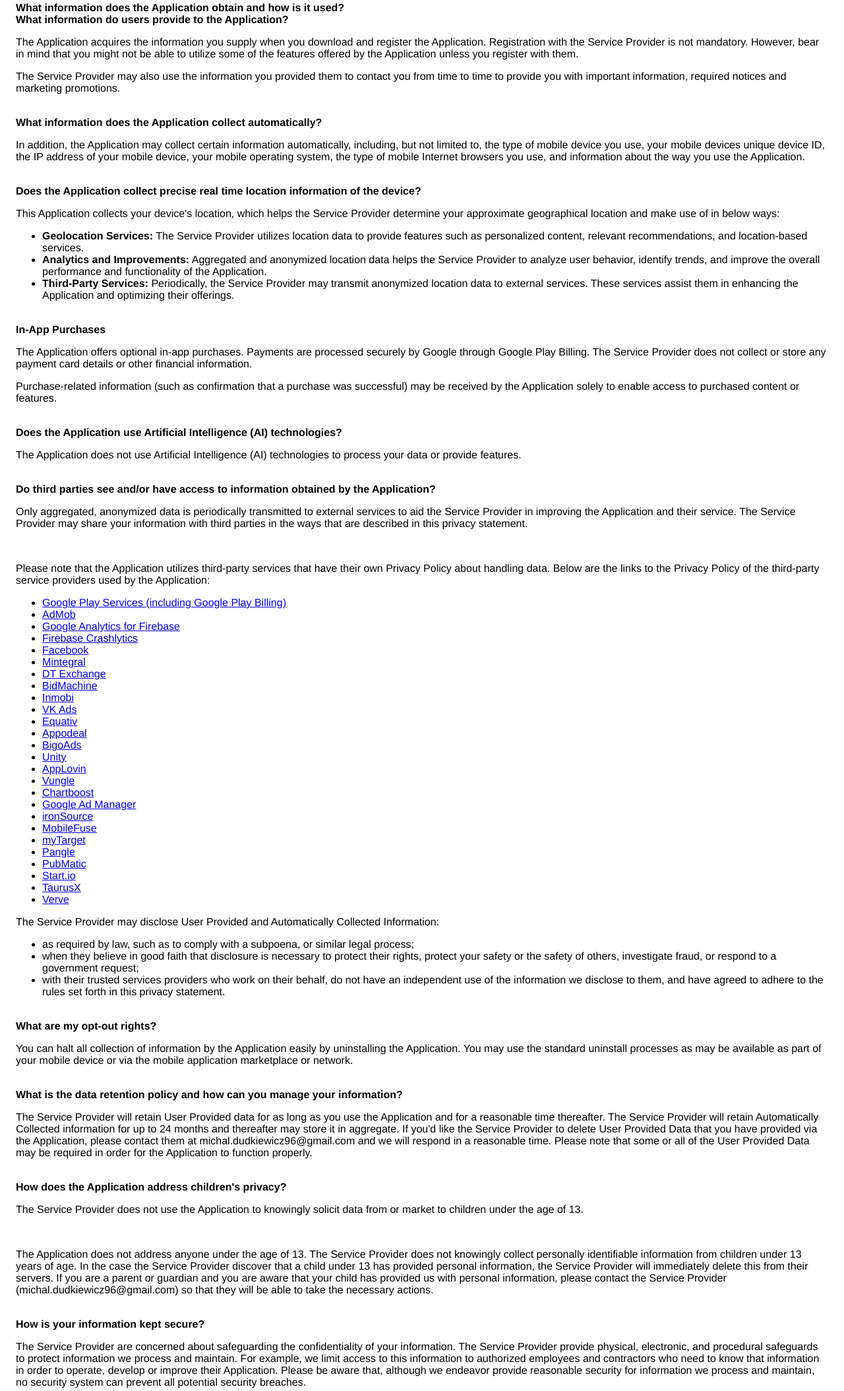
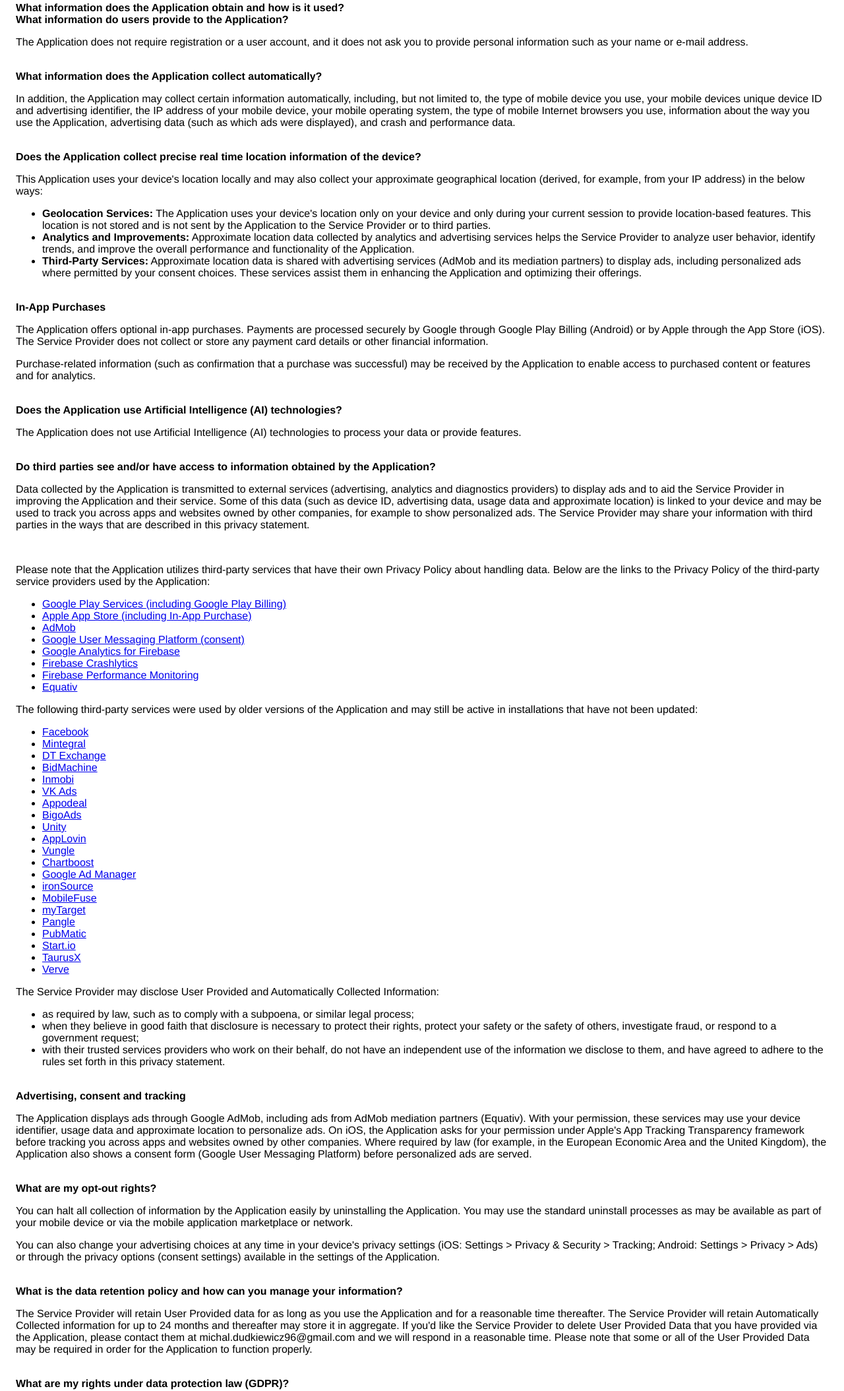
Before and after one commit to MichalDudkiewicz/Do-Schronu-Privacy-Policy, a plain HTML site: page index.html in a window 1280 px wide. Shown: the part 125-2234 px from the top of the page at 66% size. Drawn offline with Linux system fonts and the light colour scheme.

Commit message:
Revise privacy policy and data collection details
Updated privacy policy to reflect changes in data collection practices and user rights.

```diff
--- a/index.html
+++ b/index.html
@@ -30,16 +30,9 @@
 <strong>What information do users provide to the Application?</strong>
 
 <p>
-    The Application acquires the information you supply when you download and
-    register the Application. Registration with the Service Provider is not
-    mandatory. However, bear in mind that you might not be able to utilize some
-    of the features offered by the Application unless you register with them.
-</p>
-
-<p>
-    The Service Provider may also use the information you provided them to
-    contact you from time to time to provide you with important information,
-    required notices and marketing promotions.
+    The Application does not require registration or a user account, and it
+    does not ask you to provide personal information such as your name or
+    e-mail address.
 </p>
 
 <br />
@@ -48,9 +41,11 @@
 <p>
     In addition, the Application may collect certain information
     automatically, including, but not limited to, the type of mobile device
-    you use, your mobile devices unique device ID, the IP address of your
-    mobile device, your mobile operating system, the type of mobile Internet
-    browsers you use, and information about the way you use the Application.
+    you use, your mobile devices unique device ID and advertising identifier,
+    the IP address of your mobile device, your mobile operating system, the
+    type of mobile Internet browsers you use, information about the way you
+    use the Application, advertising data (such as which ads were displayed),
+    and crash and performance data.
 </p>
 
 <br />
@@ -66,28 +61,32 @@
 
 <div>
     <p>
-        This Application collects your device's location, which helps the
-        Service Provider determine your approximate geographical location and
-        make use of in below ways:
+        This Application uses your device's location locally and may also
+        collect your approximate geographical location (derived, for example,
+        from your IP address) in the below ways:
     </p>
 
     <ul>
         <li>
-            <strong>Geolocation Services:</strong> The Service Provider utilizes
-            location data to provide features such as personalized content,
-            relevant recommendations, and location-based services.
+            <strong>Geolocation Services:</strong> The Application uses your
+            device's location only on your device and only during your current
+            session to provide location-based features. This location is not
+            stored and is not sent by the Application to the Service Provider
+            or to third parties.
         </li>
         <li>
-            <strong>Analytics and Improvements:</strong> Aggregated and anonymized
-            location data helps the Service Provider to analyze user behavior,
+            <strong>Analytics and Improvements:</strong> Approximate location
+            data collected by analytics and advertising services helps the
+            Service Provider to analyze user behavior,
             identify trends, and improve the overall performance and
             functionality of the Application.
         </li>
         <li>
-            <strong>Third-Party Services:</strong> Periodically, the Service
-            Provider may transmit anonymized location data to external services.
-            These services assist them in enhancing the Application and
-            optimizing their offerings.
+            <strong>Third-Party Services:</strong> Approximate location data
+            is shared with advertising services (AdMob and its mediation
+            partners) to display ads, including personalized ads where
+            permitted by your consent choices. These services assist them in
+            enhancing the Application and optimizing their offerings.
         </li>
     </ul>
 </div>
@@ -97,15 +96,15 @@
 
 <p>
     The Application offers optional in-app purchases. Payments are processed
-    securely by Google through Google Play Billing. The Service Provider does
+    securely by Google through Google Play Billing (Android) or by Apple through the App Store (iOS). The Service Provider does
     not collect or store any payment card details or other financial
     information.
 </p>
 
 <p>
     Purchase-related information (such as confirmation that a purchase was
-    successful) may be received by the Application solely to enable access to
-    purchased content or features.
+    successful) may be received by the Application to enable access to
+    purchased content or features and for analytics.
 </p>
 
 <br />
@@ -152,10 +151,15 @@
 </strong>
 
 <p>
-    Only aggregated, anonymized data is periodically transmitted to external
-    services to aid the Service Provider in improving the Application and
-    their service. The Service Provider may share your information with third
-    parties in the ways that are described in this privacy statement.
+    Data collected by the Application is transmitted to external services
+    (advertising, analytics and diagnostics providers) to display ads and to
+    aid the Service Provider in improving the Application and their service.
+    Some of this data (such as device ID, advertising data, usage data and
+    approximate location) is linked to your device and may be used to track
+    you across apps and websites owned by other companies, for example to
+    show personalized ads. The Service Provider may share your information
+    with third parties in the ways that are described in this privacy
+    statement.
 </p>
 
 <div>
@@ -173,16 +177,28 @@
                 Google Play Services (including Google Play Billing)
             </a>
         </li>
+        <li><a href="https://www.apple.com/legal/privacy/en-ww/" target="_blank" rel="noopener noreferrer">Apple App Store (including In-App Purchase)</a></li>
         <li><a href="https://support.google.com/admob/answer/6128543?hl=en" target="_blank" rel="noopener noreferrer">AdMob</a></li>
+        <li><a href="https://policies.google.com/privacy" target="_blank" rel="noopener noreferrer">Google User Messaging Platform (consent)</a></li>
         <li><a href="https://firebase.google.com/support/privacy" target="_blank" rel="noopener noreferrer">Google Analytics for Firebase</a></li>
         <li><a href="https://firebase.google.com/support/privacy/" target="_blank" rel="noopener noreferrer">Firebase Crashlytics</a></li>
+        <li><a href="https://firebase.google.com/support/privacy" target="_blank" rel="noopener noreferrer">Firebase Performance Monitoring</a></li>
+        <li><a href="https://privacy.equativ.com/corporate-privacy-policy/" target="_blank" rel="noopener noreferrer">Equativ</a></li>
+    </ul>
+
+    <p>
+        The following third-party services were used by older versions of the
+        Application and may still be active in installations that have not been
+        updated:
+    </p>
+
+    <ul>
         <li><a href="https://www.facebook.com/about/privacy/update/printable" target="_blank" rel="noopener noreferrer">Facebook</a></li>
         <li><a href="https://www.mintegral.com/en/privacy" target="_blank" rel="noopener noreferrer">Mintegral</a></li>
         <li><a href="https://www.digitalturbine.com/legal/dt-clients-privacy-policy/" target="_blank" rel="noopener noreferrer">DT Exchange</a></li>
         <li><a href="https://www.bidmachine.io/privacy-policy/" target="_blank" rel="noopener noreferrer">BidMachine</a></li>
         <li><a href="https://advertising.inmobi.com/privacy-policy/" target="_blank" rel="noopener noreferrer">Inmobi</a></li>
         <li><a href="https://help.mail.ru/legal/terms/adsvk/euprivacy//" target="_blank" rel="noopener noreferrer">VK Ads</a></li>
-        <li><a href="https://privacy.equativ.com/corporate-privacy-policy/" target="_blank" rel="noopener noreferrer">Equativ</a></li>
         <li><a href="https://www.appodeal.com/home/privacy-policy/" target="_blank" rel="noopener noreferrer">Appodeal</a></li>
         <li><a href="https://www.bigossp.com/agreement/privacyPolicy" target="_blank" rel="noopener noreferrer">BigoAds</a></li>
         <li><a href="https://unity3d.com/legal/privacy-policy" target="_blank" rel="noopener noreferrer">Unity</a></li>
@@ -210,6 +226,21 @@
 </ul>
 
 <br />
+<strong>Advertising, consent and tracking</strong>
+
+<p>
+    The Application displays ads through Google AdMob, including ads from
+    AdMob mediation partners (Equativ). With your permission, these services
+    may use your device identifier, usage data and approximate location to
+    personalize ads. On iOS, the Application asks for your permission under
+    Apple's App Tracking Transparency framework before tracking you across
+    apps and websites owned by other companies. Where required by law (for
+    example, in the European Economic Area and the United Kingdom), the
+    Application also shows a consent form (Google User Messaging Platform)
+    before personalized ads are served.
+</p>
+
+<br />
 <strong>What are my opt-out rights?</strong>
 
 <p>
@@ -217,6 +248,13 @@
     uninstalling the Application. You may use the standard uninstall
     processes as may be available as part of your mobile device or via the
     mobile application marketplace or network.
+</p>
+
+<p>
+    You can also change your advertising choices at any time in your device's
+    privacy settings (iOS: Settings &gt; Privacy &amp; Security &gt; Tracking;
+    Android: Settings &gt; Privacy &gt; Ads) or through the privacy options
+    (consent settings) available in the settings of the Application.
 </p>
 
 <br />
@@ -235,20 +273,37 @@
 </p>
 
 <br />
+<strong>What are my rights under data protection law (GDPR)?</strong>
+
+<p>
+    If you are located in the European Economic Area or the United Kingdom, you
+    have the right to request access to, rectification or erasure of your data,
+    to restrict or object to its processing, to withdraw your consent at any
+    time, and to data portability. To exercise these rights, contact the
+    Service Provider at michal.dudkiewicz96@gmail.com. You also have the right
+    to lodge a complaint with your local data protection authority (in Poland:
+    the President of the Personal Data Protection Office, UODO,
+    <a href="https://uodo.gov.pl" target="_blank" rel="noopener noreferrer">uodo.gov.pl</a>).
+    Your data may be processed outside the European Economic Area by the
+    third-party services listed above, in accordance with their privacy
+    policies.
+</p>
+
+<br />
 <strong>How does the Application address children's privacy?</strong>
 
 <p>
     The Service Provider does not use the Application to knowingly solicit
-    data from or market to children under the age of 13.
+    data from or market to children under the age of 16.
 </p>
 
 <div>
     <br />
     <p>
-        The Application does not address anyone under the age of 13. The
+        The Application does not address anyone under the age of 16. The
         Service Provider does not knowingly collect personally identifiable
-        information from children under 13 years of age. In the case the
-        Service Provider discover that a child under 13 has provided personal
+        information from children under 16 years of age. In the case the
+        Service Provider discover that a child under 16 has provided personal
         information, the Service Provider will immediately delete this from
         their servers. If you are a parent or guardian and you are aware that
         your child has provided us with personal information, please contact
@@ -284,7 +339,7 @@
 </p>
 
 <br />
-<p>This privacy policy is effective as of 2026-01-25</p>
+<p>This privacy policy is effective as of 2026-11-06</p>
 
 <br />
 <strong>How do you give your consent?</strong>
@@ -295,7 +350,10 @@
     Policy now and as amended by us. "Processing," means using cookies on a
     computer/hand held device or using or touching information in any way,
     including, but not limited to, collecting, storing, deleting, using,
-    combining and disclosing information.
+    combining and disclosing information. Where the law requires your explicit
+    consent (for example, for personalized advertising in the European Economic
+    Area), the Application asks for it separately and you may withdraw it at
+    any time.
 </p>
 
 <br />
```
